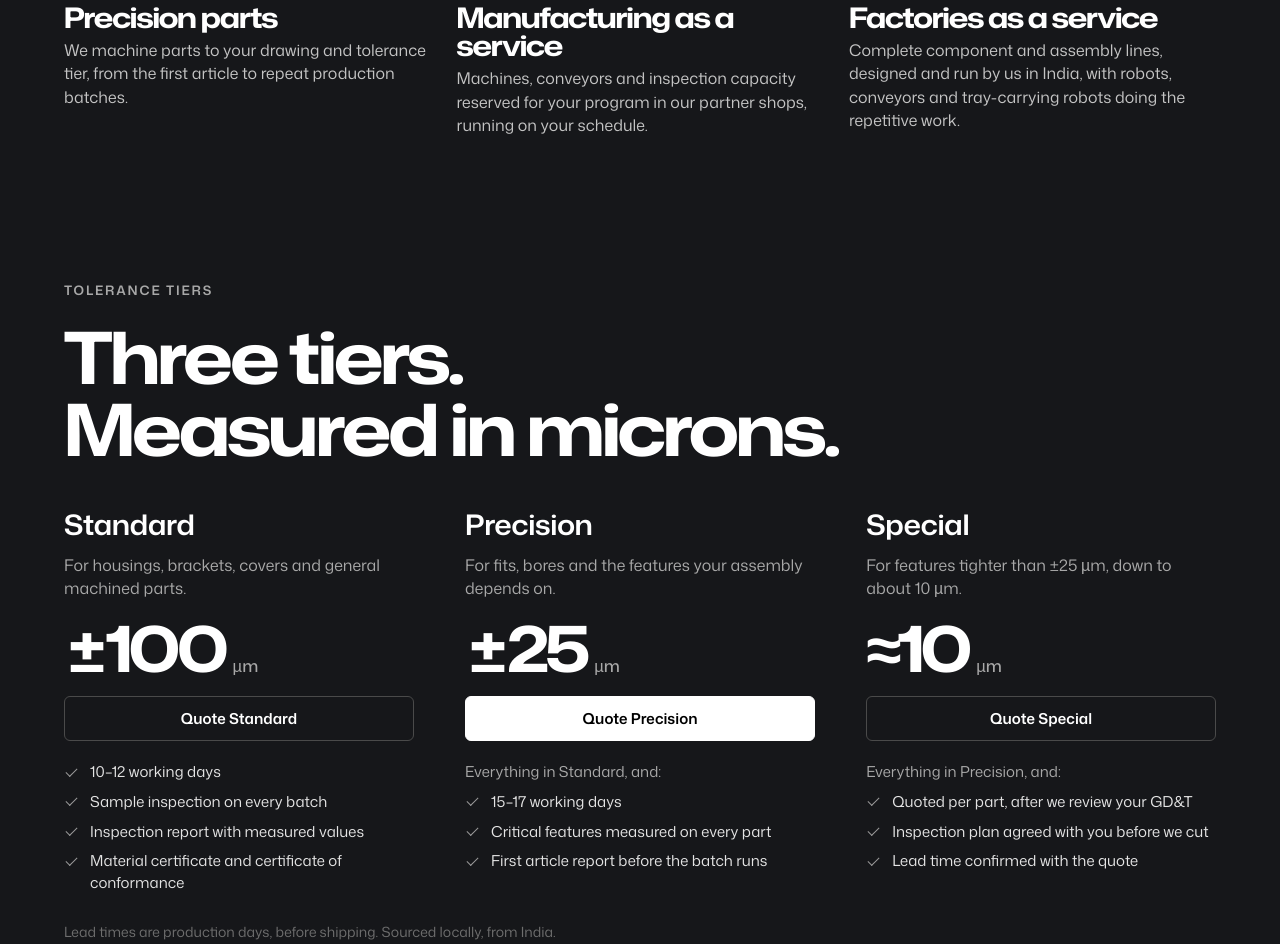
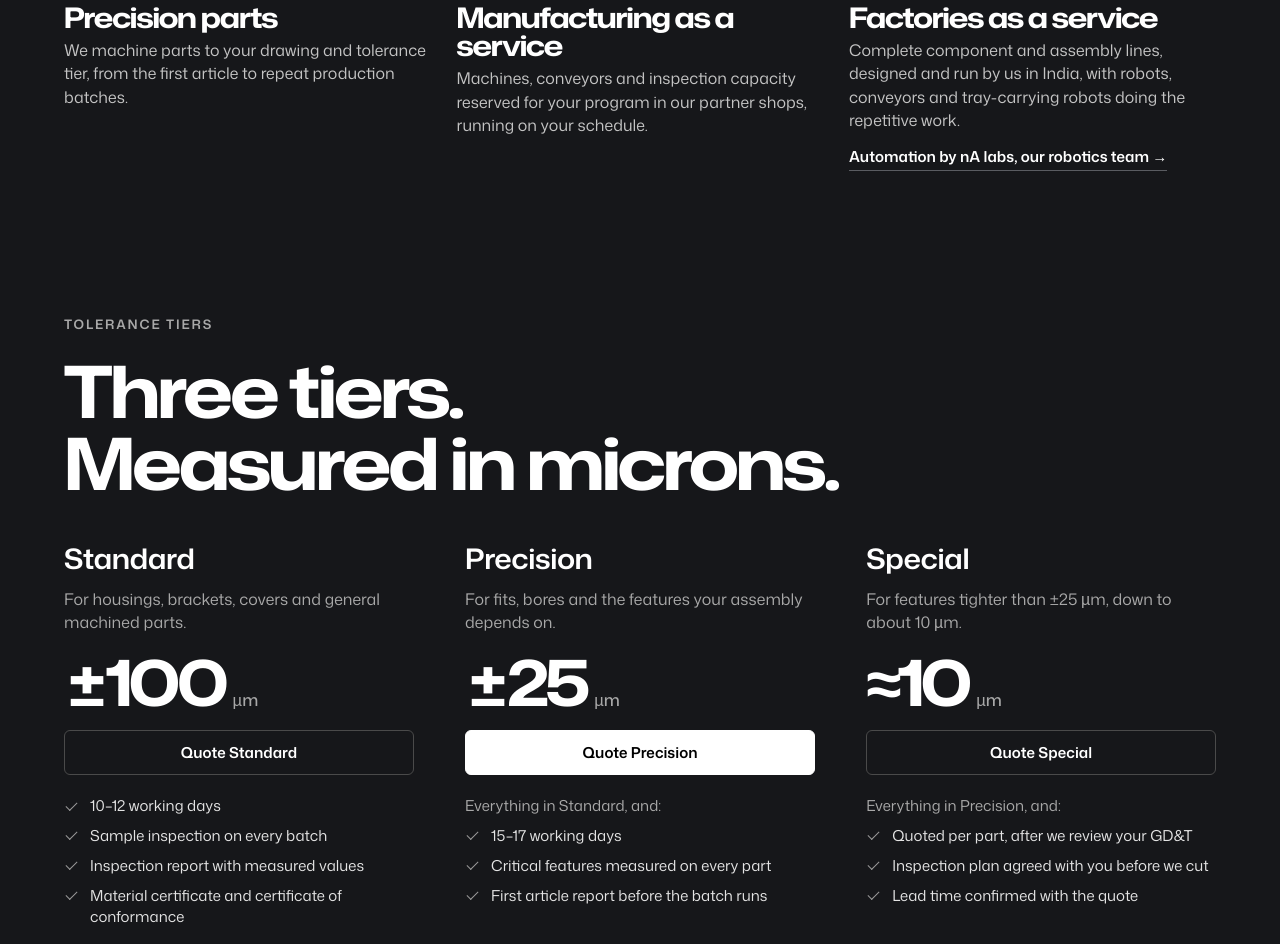
Before and after one commit to Stratfiy/Website, a plain HTML site: page index.html in a window 1280 px wide. Shown: the part 1812-2756 px from the top of the page. Drawn offline with Linux system fonts and the light colour scheme.

Commit message:
Link nA labs under Factories as a service
Co-Authored-By: Claude Fable 5.2 <noreply@anthropic.com>
Claude-Session: https://claude.ai/code/session_01U8mcARWfz9S2SJVq1Ro369

```diff
--- a/index.html
+++ b/index.html
@@ -346,6 +346,7 @@ form>label{grid-column:span 2}form>label.full,form>.full,form>.form-foot,form>.s
 .drop-in{padding:16px 18px}
 textarea{min-height:0;height:44px}
 @media (max-width:900px){form{grid-template-columns:1fr 1fr}.quote-grid{grid-template-columns:1fr}.tri .clip{aspect-ratio:16/9}}
+.tri-link{display:inline-block;margin-top:14px;font-size:15px;font-weight:600;color:#fff;text-decoration:none;border-bottom:1px solid #5A5C61;padding-bottom:3px}.tri-link:hover{border-bottom-color:#fff}
 </style>
 </head>
 <body>
@@ -388,7 +389,7 @@ textarea{min-height:0;height:44px}
       <li class="rv"><div class="clip"><video autoplay muted loop playsinline preload="metadata" poster="conveyor.jpg"><source src="conveyor.mp4" type="video/mp4"></video></div>
         <span class="n">02</span><h3>Manufacturing as a service</h3><p>Machines, conveyors and inspection capacity reserved for your program in our partner shops, running on your schedule.</p></li>
       <li class="rv"><div class="clip"><video autoplay muted loop playsinline preload="metadata" poster="robot.jpg"><source src="robot.mp4" type="video/mp4"></video></div>
-        <span class="n">03</span><h3>Factories as a service</h3><p>Complete component and assembly lines, designed and run by us in India, with robots, conveyors and tray-carrying robots doing the repetitive work.</p></li>
+        <span class="n">03</span><h3>Factories as a service</h3><p>Complete component and assembly lines, designed and run by us in India, with robots, conveyors and tray-carrying robots doing the repetitive work.</p><a class="tri-link" href="https://nautomationlabs.com">Automation by nA labs, our robotics team<span aria-hidden="true"> →</span></a></li>
     </ul>
   </section>
 
```
